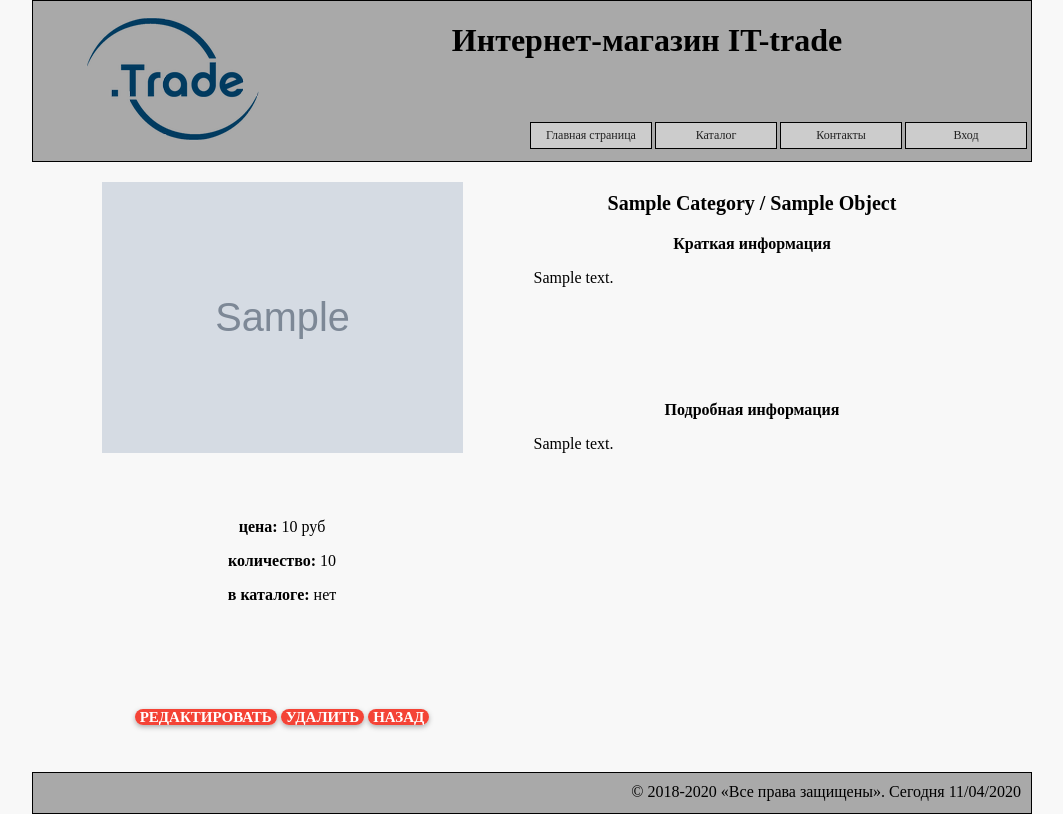
After one commit to evlx87/shop_it_trade, a Django app: template backend/templates/mainapp/product_detail.html in a window 1280 px wide. The commit adds this page. Shown: the whole page, without its empty margins (108-1171 px from the left). Run offline with Django 3.2, Linux system fonts and the light colour scheme; the template is opened without the code that fills it: most values are stand-ins (such as "Sample title", 1, 10 or a date in 2020); grey boxes marked "Sample" are stand-in pictures.

Commit message:
add and modify product_update.html, product_detail.html

```diff
--- a/backend/apps/adminapp/views.py
+++ b/backend/apps/adminapp/views.py
@@ -187,3 +187,8 @@ def product_delete(request, pk):
 
 class ProductDetailView(DetailView):
     model = Product
+
+    def get_context_data(self, **kwargs):
+        context = super().get_context_data(**kwargs)
+        context['page_title'] = 'Админка/Подробная информация'
+        return context
--- a/backend/static/css/style.css
+++ b/backend/static/css/style.css
@@ -350,7 +350,6 @@ h4 {
 }
 /* Админка */
 .admin_panel_content {
-    border: 1px solid black;
     height: 500px;
     margin: 10px auto;
 }
@@ -457,3 +456,82 @@ h4 {
 .product_record_desc {
     height: 90px;
 }
+/* Админка: Страница подробной информации о продукте */
+.detail_border {
+    border: 1px solid black;
+}
+.product_detail_box {
+    display: flex;
+    justify-content: space-between;
+    flex-wrap: wrap;
+    width: 900px;
+    margin: 10px auto;
+}
+.product_detail_left_side {
+    float: left;
+    /*height: 500px;*/
+    width: 400px;
+    text-align: center;
+}
+.product_detail_right_side {
+    float: left;
+    width: 460px;
+    /*height: 600px;*/
+}
+.product_detail_img {
+    margin: 10px auto;
+    text-align: center;
+    height: 320px;
+    width: 95%;
+}
+.product_detail_img img {
+    width: 95%;
+}
+.product_detail_summary {
+    width: 95%;
+    margin: 10px auto;
+    height: 180px;
+}
+.product_detail_button {
+    margin: 10px auto;
+    width: 95%;
+}
+.product_detail_name {
+    width: 95%;
+    margin: 10px auto;
+    text-align: center;
+    font-weight: bold;
+    font-size: 20px;
+}
+.product_detail_short_desc {
+    width: 95%;
+    height: 150px;
+    margin: 10px auto;
+}
+.product_detail_full_desc {
+    width: 95%;
+    height: 300px;
+    margin: 10px auto;
+}
+.product_detail_desc_title {
+    text-align: center;
+    font-weight: bold;
+    font-size: 16px;
+}
+/* Админка: Страница редактирования продукта */
+.product_detail_edit_box {
+    width: 95%;
+    height: 95%;
+    margin: 5px auto;
+    display: flex;
+    justify-content: space-between;
+    flex-wrap: wrap;
+}
+.product_detail_edit_left {
+    float: left;
+    width: 420px;
+}
+.product_detail_edit_right {
+    float: left;
+    width: 450px;
+}
--- /dev/null
+++ b/backend/templates/mainapp/product_detail.html
@@ -0,0 +1,35 @@
+{% extends 'mainapp/base.html' %}
+
+
+{% block page_content %}
+    <div class="product_detail_box">
+        <div class="product_detail_left_side">
+            <div class="product_detail_img">
+                <img src="/media/{{ object.image|default:'prod_images/default.jpg' }}" alt="{{ object.name }}">
+            </div>
+            <div class="product_detail_summary">
+                <p><b>цена: </b>{{ object.price }} руб</p>
+                <p><b>количество: </b>{{ object.quantity }}</p>
+                <p><b>в каталоге: </b>{% if object.is_active %}да{% else %}нет{% endif %}</p>
+            </div>
+            <div class="product_detail_button">
+                <a class="button" href="{% url 'admin_panel:product_update' object.pk %}">редактировать</a>
+                <a class="button" href="{% url 'admin_panel:product_delete' object.pk %}">удалить</a>
+                <a class="button" href="{% url 'admin_panel:category_products' object.category.pk %}">назад</a>
+            </div>
+        </div>
+        <div class="product_detail_right_side">
+            <div class="product_detail_name">
+                <p>{{ object.category.name|title }} / {{ object.name|title }}</p>
+            </div>
+            <div class="product_detail_short_desc">
+                <p class="product_detail_desc_title">Краткая информация</p>
+                <p>{{ object.short_desc }}</p>
+            </div>
+            <div class="product_detail_full_desc">
+                <p class="product_detail_desc_title">Подробная информация</p>
+                <p>{{ object.description }}</p>
+            </div>
+        </div>
+    </div>
+{% endblock %}
```
Also changed, not shown: backend/templates/adminapp/product_update.html (+10 -0 lines).
